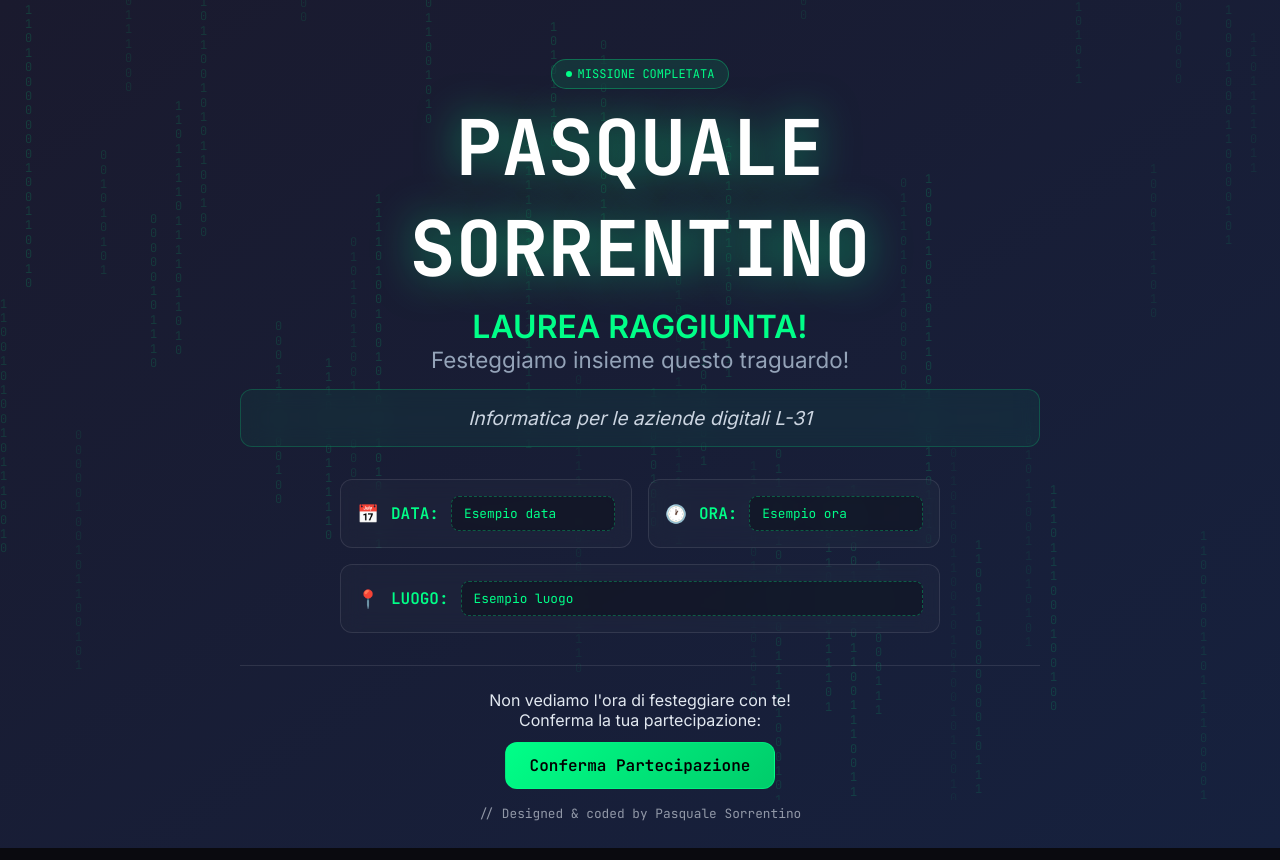
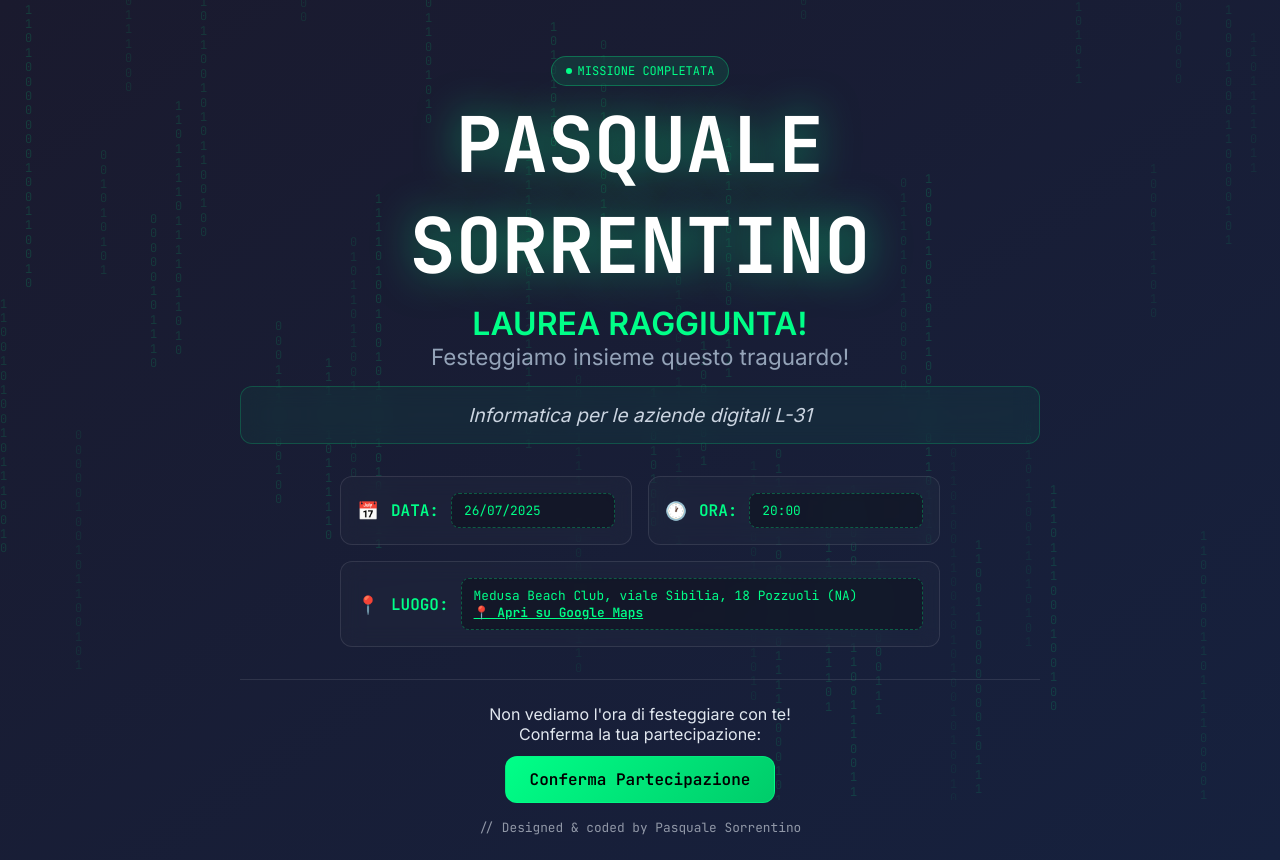
Before and after one commit to Pasqualeso/Invito-Laurea-Pasquale, a plain HTML site: page index.html in a window 1280 px wide. Drawn offline with Linux system fonts and the light colour scheme.

Commit message:
Update index.html

```diff
--- a/index.html
+++ b/index.html
@@ -167,8 +167,13 @@
       overflow-wrap: break-word;
     }
     .detail-value a {
-      color: inherit;
-      text-decoration: none;
+      color: #00ff88;
+      font-weight: 600;
+      text-decoration: underline;
+    }
+    .detail-value a:hover {
+      color: #ffffff;
+      text-shadow: 0 0 8px rgba(0, 255, 136, 0.6);
     }
     .footer-message {
       text-align: center;
@@ -234,24 +239,27 @@
         <div class="detail-row">
           <div class="detail-icon" aria-hidden="true">📅</div>
           <div class="detail-label">DATA:</div>
-            <div class="detail-value">Esempio data</div>
+          <div class="detail-value">26/07/2025</div>
         </div>
         <div class="detail-row">
           <div class="detail-icon" aria-hidden="true">🕐</div>
           <div class="detail-label">ORA:</div>
-            <div class="detail-value">Esempio ora</div>
+          <div class="detail-value">20:00</div>
         </div>
       </div>
       <div class="detail-row">
         <div class="detail-icon" aria-hidden="true">📍</div>
         <div class="detail-label">LUOGO:</div>
-          <div class="detail-value"><a href="https://google.it" target="_blank">Esempio luogo</a></div>
+        <div class="detail-value">
+          Medusa Beach Club, viale Sibilia, 18 Pozzuoli (NA)<br>
+          <a href="https://maps.app.goo.gl/hgsNg7fYaKgywcoK7?g_st=ic" target="_blank">📍 Apri su Google Maps</a>
+        </div>
       </div>
     </div>
   </div>
   <div class="footer-message">
     <div>Non vediamo l'ora di festeggiare con te!<br>Conferma la tua partecipazione:</div>
-      <a class="rsvp-button" href="TUO_LINK_GOOGLE_FORM" target="_blank">Conferma Partecipazione</a>
+    <a class="rsvp-button" href="https://docs.google.com/forms/d/e/1FAIpQLSeLwNnF84NB0iwWL_cpKl78xnYl0aeQHttt7tS7hLDqI0wSRQ/viewform?usp=dialog" target="_blank">Conferma Partecipazione</a>
     <div class="signature">// Designed & coded by Pasquale Sorrentino</div>
   </div>
 </div>
```
Lines whose indentation alone changed are shown as unchanged.
